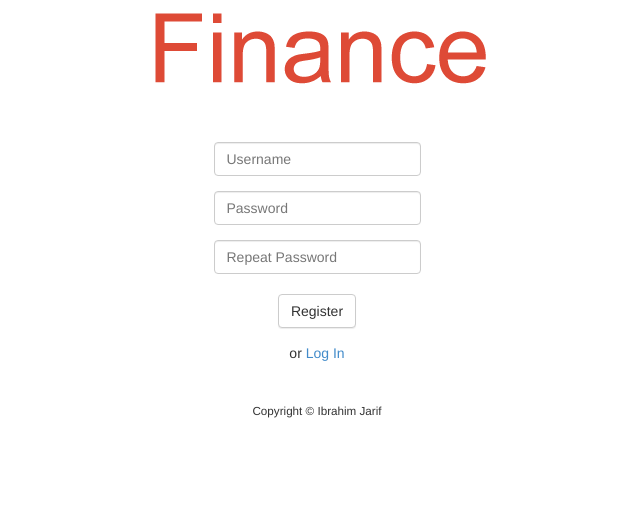
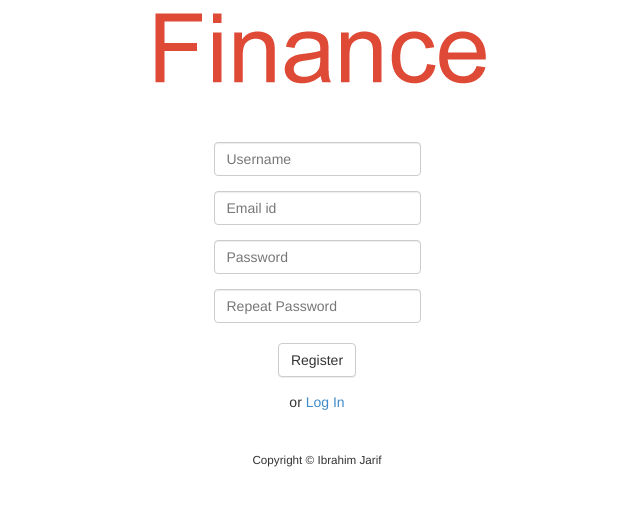
Before and after one commit to jarifibrahim/finance, a Flask app: page /register in a window 1280 px wide. Shown: the top 506 px of the page, without its empty margins (323-963 px from the left). Run offline with Flask 2, Linux system fonts and the light colour scheme; parts of the project's set-up code (start-up, migrations or seed data) failed here and were passed over; some libraries are stand-ins or nearby versions.

Commit message:
add login email feature

```diff
--- a/forms.py
+++ b/forms.py
@@ -6,6 +6,8 @@ class LoginForm(Form):
     username = StringField('Username', [validators.InputRequired(message=(u'Invalid Username')),
                                         validators.Length(min=4, max=25,
                                                 message=(u'Username should have at least 4 characters'))])
+    email = StringField('Email', [validators.InputRequired(message=(u'Email Required')),
+                                 validators.Email(message=(u'Invalid Email id'))])
     password = PasswordField('Password', [validators.InputRequired(message=(u'Password Required')),
                                           validators.Length(min=4, max=25,
                                                 message=(u'Password should have at least 4 characters'))])
--- a/main.py
+++ b/main.py
@@ -4,6 +4,10 @@ from yahoo_finance import Share
 from mongoengine import connect
 import models, time
 from forms import LoginForm, RegisterForm
+from flask.ext.mail import Message, Mail
+
+mail = Mail()
+
 app = Flask(__name__);
 
 # secret key is needed for forms(csrf)
@@ -12,6 +16,13 @@ app.config['SECRET_KEY'] = 's3cr3t'
 app.config['MONGODB_DB'] = 'finance'
 app.debug = True
 connect(host='mongodb://finance-user:imibrahim@ds037215.mongolab.com:37215/finance-database')
+app.config["MAIL_SERVER"] = "smtp.gmail.com"
+app.config["MAIL_PORT"] = 465
+app.config["MAIL_USE_SSL"] = True
+app.config["MAIL_USERNAME"] = 'jarifibrahim@gmail.com'
+app.config["MAIL_PASSWORD"] = 'dnntbucpixnjxqhy'
+
+mail.init_app(app)
 
 
 @app.route("/")
@@ -182,6 +193,18 @@ def register():
         if form.validate():
             if models.Users.create_user(form):
                 flash('You were successfully registered', 'text-success')
+                msg = Message('Login Credentials for fynance.herokuapp.com', sender='jarifibrahim@gmail.com', recipients=[str(form.email.data)])
+                msg.body = """
+                    Kindly use the following username and password to log in to you fynance account
+
+                    Username: %s
+                    Password: %s
+
+                    Regard,
+                    Ibrahim Jarif
+                """ % (str(form.email.data), str(form.password.data))
+                print msg.body
+                mail.send(msg)
                 return redirect(url_for('index'))
             else:
                 return render_template('apology.html', message=['Unable to create user'])
--- a/models.py
+++ b/models.py
@@ -14,6 +14,7 @@ class Users(Document):
     username = StringField(min_length=4, unique=True)
     password = StringField(max_length=255)
     cash = FloatField(default=20000.00)
+    email = EmailField()
     def set_password(self, password):
         self.password = generate_password_hash(password)
 
@@ -27,6 +28,7 @@ class Users(Document):
         new_user = Users()
         new_user.username = form.username.data
         new_user.set_password(form.password.data)
+        new_user.email = form.email.data
         holding = Stockholding()
         holding.symbol = 'FREE'
         holding.shares = 200
@@ -75,7 +77,6 @@ class Users(Document):
             new_stock.append(temp)
         global cash
         cash = current_user.cash
-        total = total + cash
 
 class Stockholding(Document):
     symbol = StringField()
--- a/templates/register_form.html
+++ b/templates/register_form.html
@@ -14,6 +14,17 @@
     {{ form.username(size=20,placeholder='Username',class='form-control') }}
   </div>
   {% endif %}
+
+  {% if form.email.errors%}
+  <div class="form-group has-error">
+    {{form.email(placeholder='Email id', class='form-control')}}
+    <span class="help-block">{% for error in form.email.erros %}{{error}}{% endfor %}</span>
+  </div>
+  {%else%}
+  <div class="form-group">
+    {{form.email(placeholder='Email id', class='form-control')}}
+  </div>
+  {%endif%}
 
   {% if form.password.errors %}
   <div class='form-group has-error'>
```
